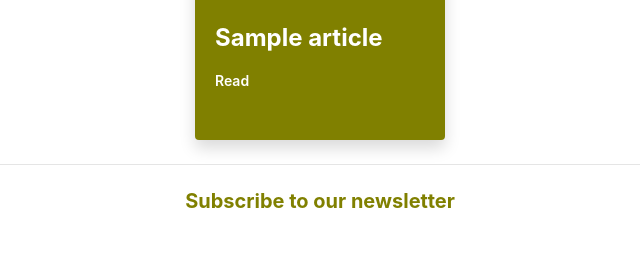
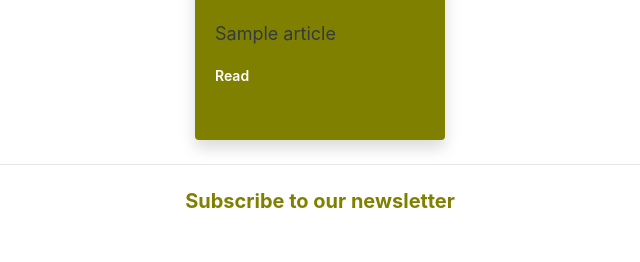
Before and after one commit to g90tony/moringa-tribune, a Django app: template news/templates/all-news/search.html in a window 1280 px wide. Shown: the part 404-666 px from the top of the page, without its empty margins (320-960 px from the left). Run offline with Django 3.2, Linux system fonts and the light colour scheme; tables that the repository leaves empty hold one stand-in row (values such as "Sample post"); the template is opened without the code that fills it: values that come from a table or form of the project are taken from there, most other values are stand-ins (such as "Sample title", 1, 10 or a date in 2020); some libraries are stand-ins or nearby versions.

Commit message:
updated UI

```diff
--- a/news/templates/all-news/search.html
+++ b/news/templates/all-news/search.html
@@ -17,9 +17,7 @@
     <div class="card news-card text-white bg-light shadow border-0 m-2">
       <img class="card-img-top" src="{{item.article_img.url}}" alt="" />
       <div class="card-body">
-        <p style="font-size: 18px" class="card-title text-dark">
-          {{item.title}}
-        </p>
+        <p style="font-size: 18px" class="text-dark">{{item.title}}</p>
         <a href="{% url 'news:View Article' item.id %}">Read</a>
       </div>
     </div>
--- a/news/templates/all-news/todays-news.html
+++ b/news/templates/all-news/todays-news.html
@@ -11,9 +11,7 @@
     <div class="card news-card text-white bg-light shadow border-0 m-2">
       <img class="card-img-top" src="{{news_item.article_img.url}}" alt="" />
       <div class="card-body">
-        <p style="font-size: 18px" class="card-title text-dark">
-          {{news_item.title}}
-        </p>
+        <p style="font-size: 18px" class="text-dark">{{news_item.title}}</p>
         <a href="{% url 'news:View Article' news_item.id %}">Read</a>
       </div>
     </div>
```
